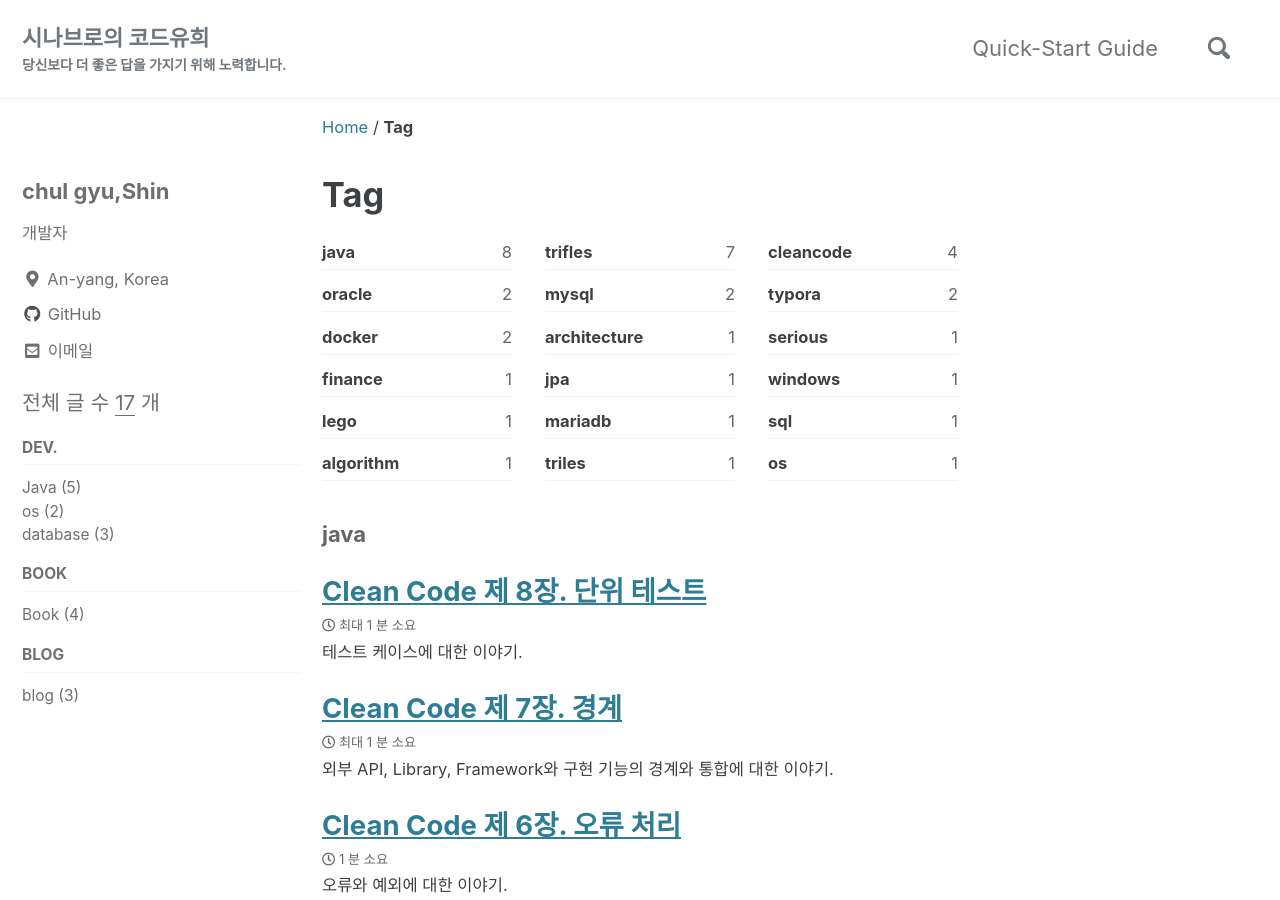
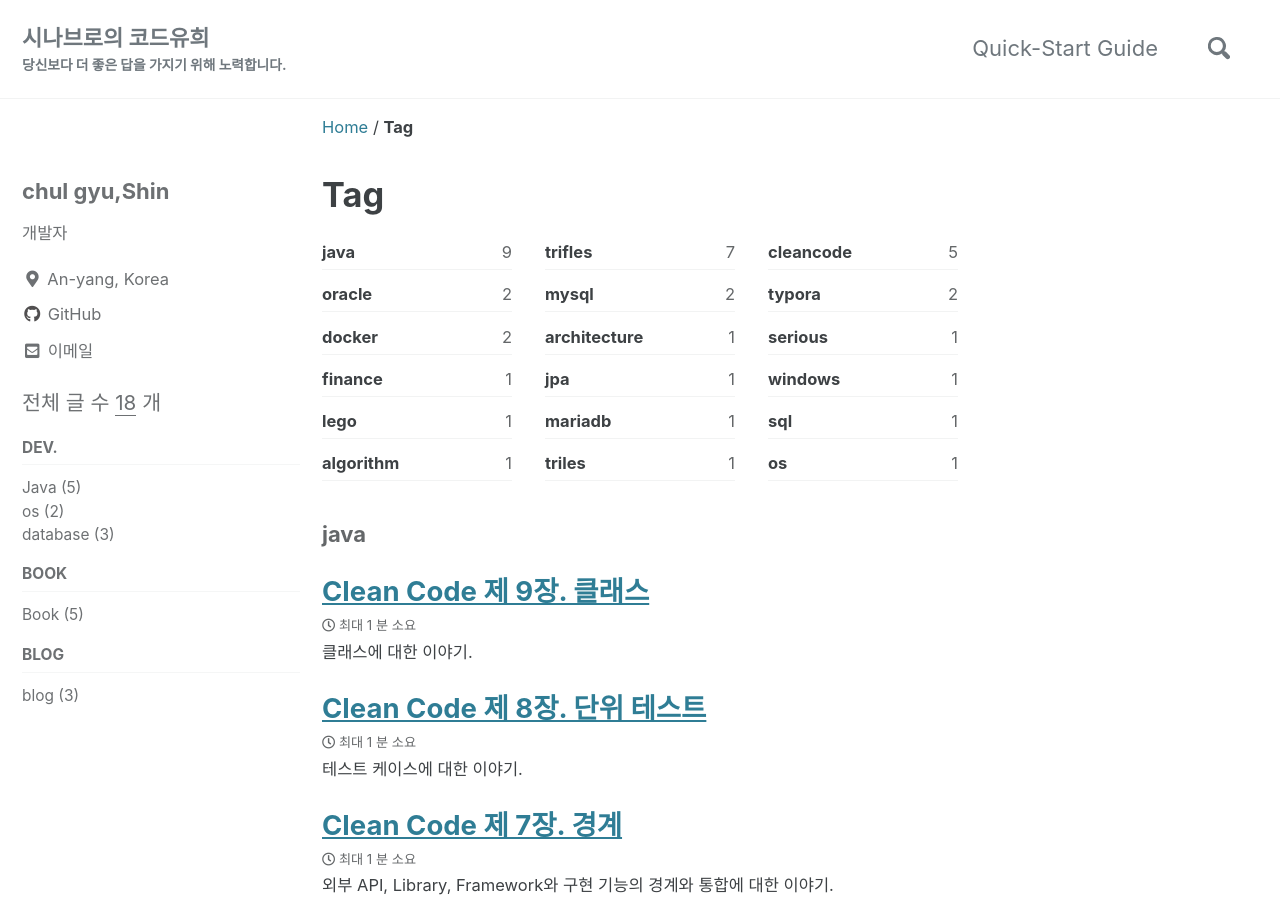
Before and after one commit to chulgs15/trifles, a Jekyll site: the page built from _pages/tags-archive.md, in a window 1280 px wide and 900 px high. Built offline with Jekyll 4.4.1, drawn with Linux system fonts in a browser that asks for light colours; cached includes are drawn as plain includes; some of the changed lines change nothing that is shown; some of the changed text lies outside the part shown.

Commit message:
Update 2021-04-09-clean-code-ch9.md

```diff
--- a/_posts/2021-04-09-clean-code-ch9.md
+++ b/_posts/2021-04-09-clean-code-ch9.md
@@ -1,5 +1,5 @@
 ---
-published: false
+published: true
 layout: single
 title: "Clean Code 제 9장. 클래스"
 comments: true
@@ -8,7 +8,7 @@ categories:
 tags:
   - [java, cleancode]
 date: 2021-04-24
-last_modified_at: 2021-04-24
+last_modified_at: 2021-04-25
 toc: true
 toc_sticky: true
 ---
@@ -50,9 +50,3 @@ toc_sticky: true
  "함수를 작게, 매개변수 목록을 짧게"라는 전략을 따르다 보면 때때로 몇몇 메서드만 사용하는 인스턴스 변수가 아주 많아 짆다. 이는 새로운 클래스로 쪼개야 한다는 신호다.
 
   응집도를 유지하면서 코드를 깨끗하게 만드는 방법은 무엇일까? 저자는 테스트 슈트 작성을 강조한다. 결국 테스트가 중요하다.
-
-### OCP
-
-OCP 란 클래스는 확장에 개방적이고 수정에 폐쇄적이어야 한다는 원칙이다.
-
-- [ ] OCP에 대한 설명을 참고 필요.
```
